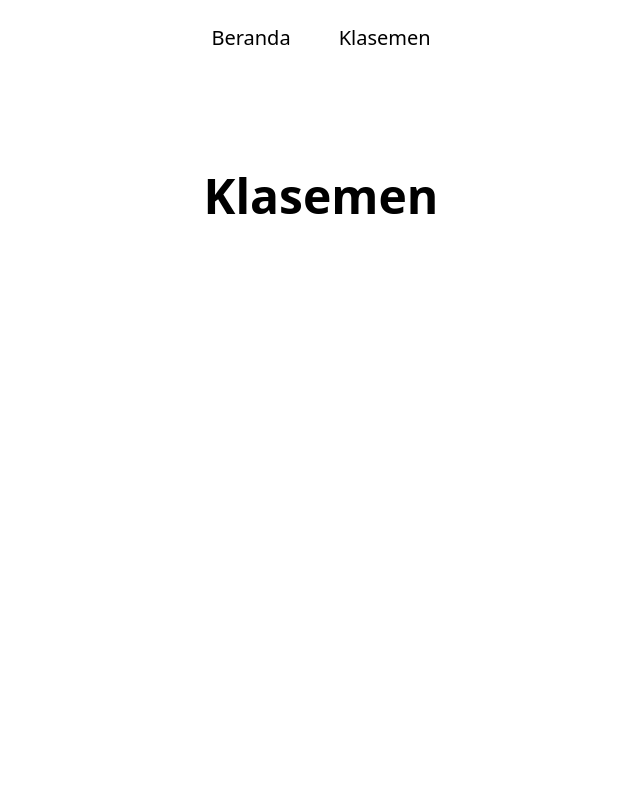
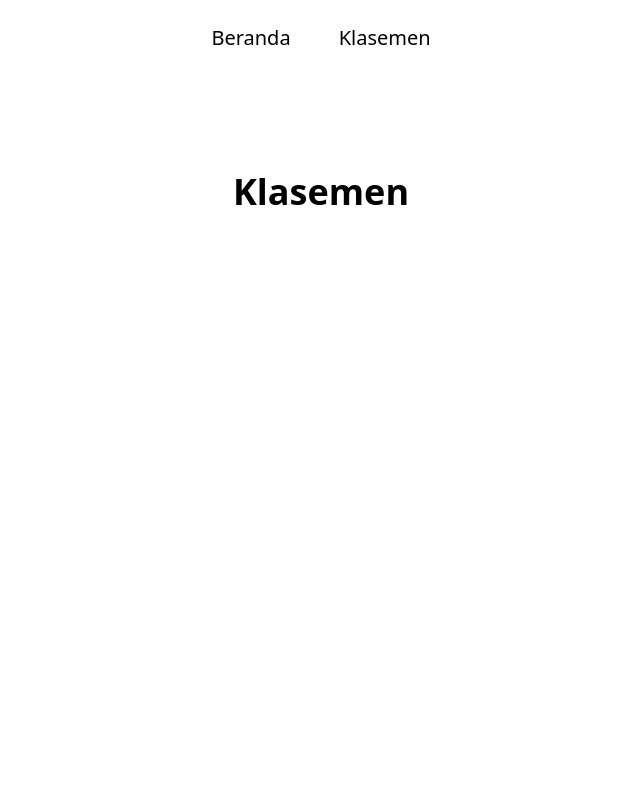
Before and after one commit to vvzzen/porsenigama-2022, a React (Create React App) app: page /klasemen in a window 1280 px wide. Shown: the top 800 px of the page, without its empty margins (319-959 px from the left). Built offline with nearby package versions, Linux system fonts and the light colour scheme.

Commit message:
new(Standings): create standings page

```diff
--- a/src/Pages/Standings.jsx
+++ b/src/Pages/Standings.jsx
@@ -1,7 +1,7 @@
 const Standings = () => {
   return (
     <div className="min-h-screen">
-      <h1 className="font-bold pt-24 text-center text-5xl">Klasemen</h1>
+      <h1 className="font-bold pt-24 text-center text-4xl">Klasemen</h1>
     </div>
   );
 };
```
